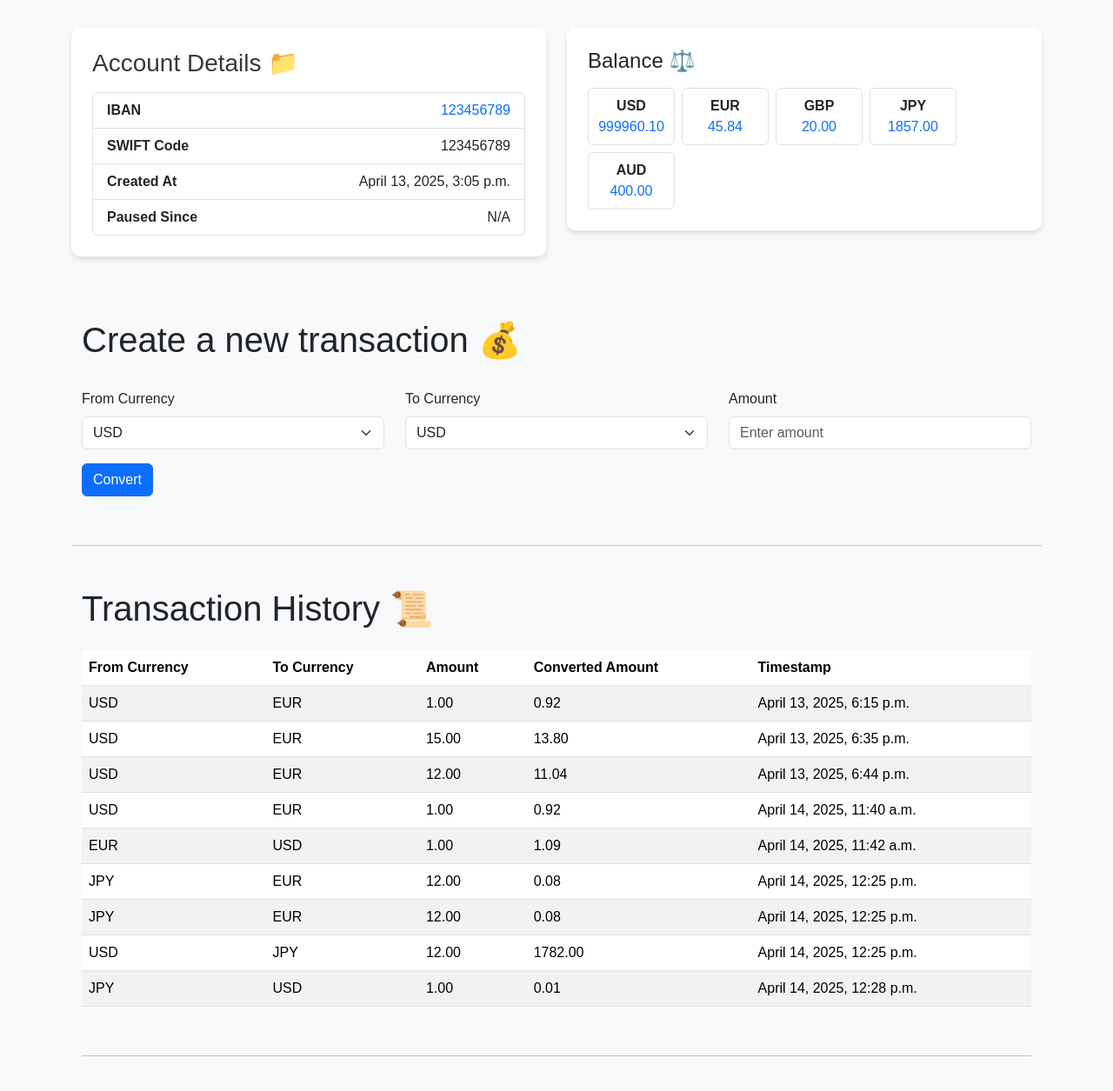
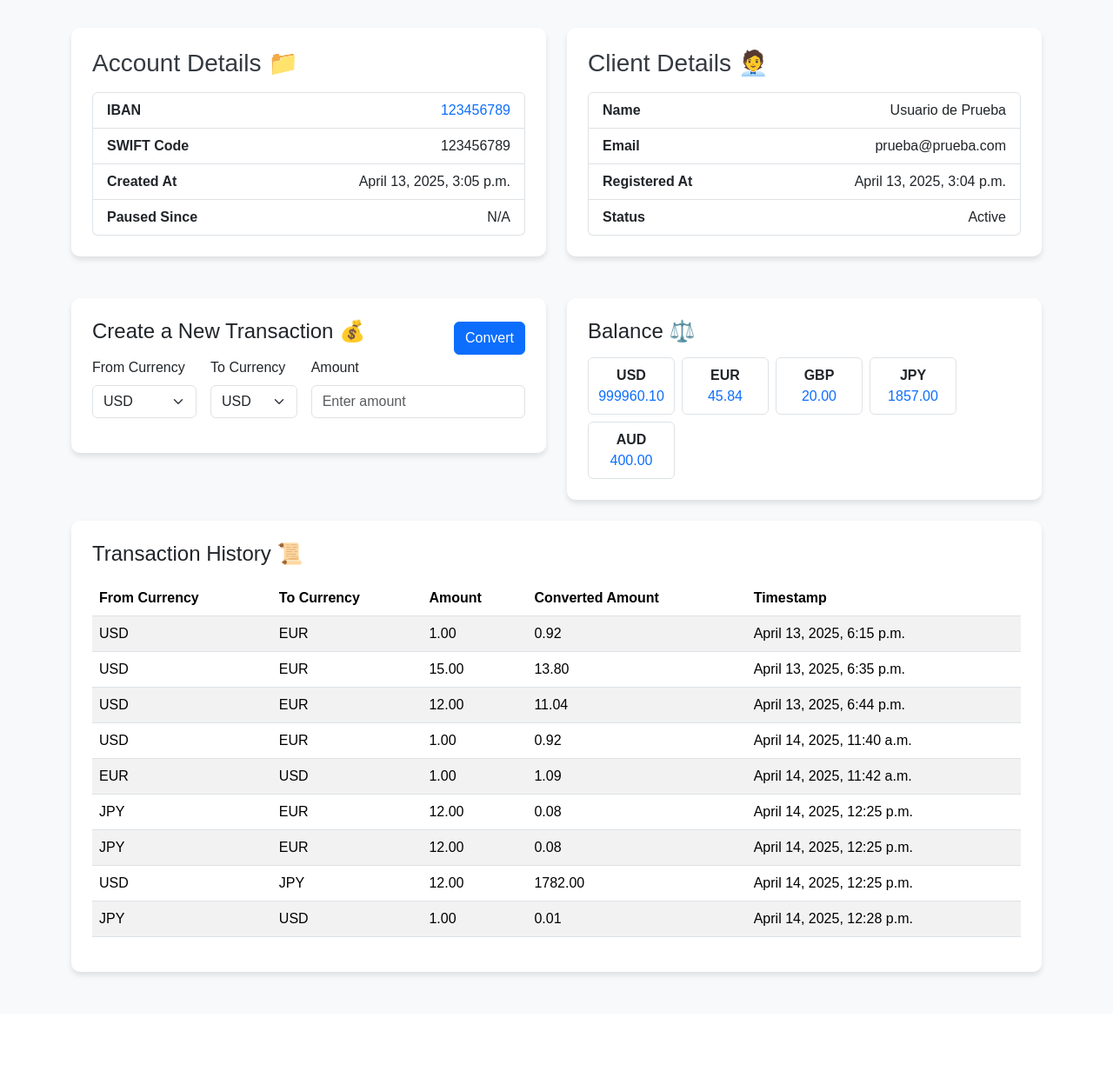
Before and after one commit to MarkosHB/Ebury-Clone-Multicurrency-Platform, a Django app: template project/app/templates/homepage.html in a window 1280 px wide. Shown: the part 144-1399 px from the top of the page at 87% size. After the commit the page ends 1268 px from the top, so only its background shows below. Run offline with Django 5.2, Linux system fonts and the light colour scheme; the template is opened without the code that fills it: values that come from a table or form of the project are taken from there, others are empty; data comes from the database, SQL or seed files in the repository; both versions use the stored data as it was after the commit.

Commit message:
fix: Corrected transaction conversions functionality and visuals

```diff
--- a/project/app/templates/homepage.html
+++ b/project/app/templates/homepage.html
@@ -76,8 +76,8 @@
             </div>
         {% endif %}
         {% if account %}
-            <div class="row">
-                <div class="col-md-6">
+            <div class="row row-cols-1 row-cols-md-2 g-4">
+                <div class="col">
                     <div class="account">
                         <h3 class="mb-3">Account Details 📁</h3>
                         <ul class="list-group">
@@ -100,7 +100,61 @@
                         </ul>
                     </div>
                 </div>
-                <div class="col-md-6">
+                <div class="col">
+                    <div class="account">
+                        <h3 class="mb-3">Client Details 🧑‍💼</h3>
+                        <ul class="list-group">
+                            <li class="list-group-item d-flex justify-content-between align-items-center">
+                                <strong>Name</strong>
+                                <span>{{ client.name }}</span>
+                            </li>
+                            <li class="list-group-item d-flex justify-content-between align-items-center">
+                                <strong>Email</strong>
+                                <span>{{ client.email }}</span>
+                            </li>
+                            <li class="list-group-item d-flex justify-content-between align-items-center">
+                                <strong>Registered At</strong>
+                                <span>{{ client.registered_at }}</span>
+                            </li>
+                            <li class="list-group-item d-flex justify-content-between align-items-center">
+                                <strong>Status</strong>
+                                <span>{{ client.get_status_display }}</span>
+                            </li>
+                        </ul>
+                    </div>
+                </div>
+                <div class="col">
+                    <div class="account">
+                        <div class="d-flex justify-content-between align-items-center">
+                            <h4 class="mb-3">Create a New Transaction 💰</h4>
+                            <button id="convert-btn" class="btn btn-primary">Convert</button>
+                        </div>
+                        <form class="d-flex flex-wrap gap-3">
+                            <div class="mb-3 flex-fill">
+                                <label for="from_currency" class="form-label">From Currency</label>
+                                <select id="from_currency" class="form-select">
+                                    {% for currency in account.account_currencies.all %}
+                                        <option value="{{ currency.currency.code }}">{{ currency.currency.code }}</option>
+                                    {% endfor %}
+                                </select>
+                            </div>
+                            <div class="mb-3 flex-fill">
+                                <label for="to_currency" class="form-label">To Currency</label>
+                                <select id="to_currency" class="form-select">
+                                    {% for currency in account.account_currencies.all %}
+                                        <option value="{{ currency.currency.code }}">{{ currency.currency.code }}</option>
+                                    {% endfor %}
+                                </select>
+                            </div>
+                            <div class="mb-3 flex-fill">
+                                <label for="amount" class="form-label">Amount</label>
+                                <input type="number" id="amount" class="form-control" placeholder="Enter amount">
+                            </div>
+                        </form>
+                        <div id="conversion-result" class="mt-3" style="display: none;"></div>
+                    </div>
+                </div>
+                <div class="col">
                     <div class="account">
                         <h4 class="mb-3">Balance ⚖️</h4>
                         <div class="d-flex flex-wrap gap-2 mt-2">
@@ -114,39 +168,11 @@
                     </div>
                 </div>
             </div>
-            <div class="container mt-5">
-                <h1>Create a new transaction 💰</h1>
-                <br>
             <div class="row">
-                    <div class="col-md-4">
-                        <label for="from_currency" class="form-label">From Currency</label>
-                        <select id="from_currency" class="form-select">
-                            {% for currency in account.account_currencies.all %}
-                                <option value="{{ currency.currency.code }}">{{ currency.currency.code }}</option>
-                            {% endfor %}
-                        </select>
-                    </div>
-                    <div class="col-md-4">
-                        <label for="to_currency" class="form-label">To Currency</label>
-                        <select id="to_currency" class="form-select">
-                            {% for currency in account.account_currencies.all %}
-                                <option value="{{ currency.currency.code }}">{{ currency.currency.code }}</option>
-                            {% endfor %}
-                        </select>
-                    </div>
-                    <div class="col-md-4">
-                        <label for="amount" class="form-label">Amount</label>
-                        <input type="number" id="amount" class="form-control" placeholder="Enter amount">
-                    </div>
-                </div>
-                <button id="convert-btn" class="btn btn-primary mt-3">Convert</button>
-                <div id="conversion-result" class="mt-3"></div>
-            </div>
-            <br>
-            <hr>
-            <div class="container mt-5">
-                <h1>Transaction History 📜 </h1>
-                <table class="table table-striped mt-4">
+                <div class="col-md-12">
+                    <div class="account">
+                        <h4 class="mb-3">Transaction History 📜</h4>
+                        <table class="table table-striped">
                             <thead>
                                 <tr>
                                     <th>From Currency</th>
@@ -172,12 +198,55 @@
                                 {% endfor %}
                             </tbody>
                         </table>
+                    </div>
+                </div>
+            </div>
             <br>
-                <hr>
-                <br>
-            </div>
         {% endif %}
     </div>
     <!-- Bootstrap JS -->
     <script src="https://cdn.jsdelivr.net/npm/bootstrap@5.3.0-alpha1/dist/js/bootstrap.bundle.min.js"></script>
+    <script>
+        document.getElementById("convert-btn").addEventListener("click", function (event) {
+            event.preventDefault(); // Prevent form submission
+
+            const fromCurrency = document.getElementById("from_currency").value;
+            const toCurrency = document.getElementById("to_currency").value;
+            const amount = parseFloat(document.getElementById("amount").value);
+
+            if (!amount || amount <= 0) {
+                alert("Please enter a valid amount.");
+                return;
+            }
+
+            // Send a POST request to the server to create a Transaction instance
+            fetch("/transactions/", {
+                method: "POST",
+                headers: {
+                    "Content-Type": "application/json",
+                    "X-CSRFToken": document.querySelector('[name=csrfmiddlewaretoken]').value
+                },
+                body: JSON.stringify({
+                    from_currency: fromCurrency,
+                    to_currency: toCurrency,
+                    amount: amount
+                })
+            })
+                .then(response => response.json())
+                .then(data => {
+                    const resultDiv = document.getElementById("conversion-result");
+                    if (data.success) {
+                        resultDiv.innerHTML = `<h4>Transaction Successful</h4><p><strong>${data.converted_amount} ${toCurrency}</strong></p>`;
+                        location.reload(); // Reload the page to update the transaction history
+                    } else {
+                        resultDiv.innerHTML = `<div class="alert alert-danger">${data.error}</div>`;
+                    }
+                })
+                .catch(error => {
+                    console.error("Error:", error);
+                    alert("An error occurred while processing the transaction.");
+                });
+        });
+    </script>
+</body>
 </html>
--- a/project/app/urls.py
+++ b/project/app/urls.py
@@ -5,4 +5,5 @@ urlpatterns = [
     path("", views.user_login, name="login"),
     path('logout/', views.user_logout, name='logout'),
     path("homepage/", views.homepage, name="homepage"),
+    path("transactions/", views.transactions,name="transactions"),
 ]
```
Also changed, not shown: project/app/views.py (+46 -32 lines), project/db.sqlite3. Lines whose indentation alone changed are shown as unchanged.
